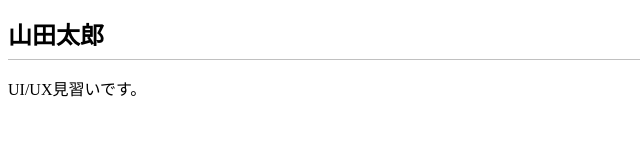
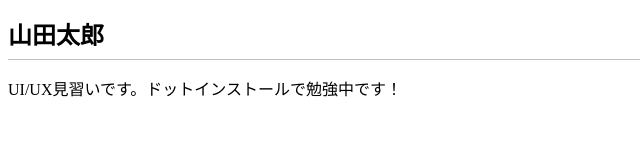
Before and after one commit to ryutaro2020/ryutaro2020.github.io, a plain HTML site: page index.html in a window 1280 px wide. Shown: the whole page, without its empty margins (0-640 px from the left). Drawn offline with Linux system fonts and the light colour scheme.

Commit message:
Add files via upload

```diff
--- a/index.html
+++ b/index.html
@@ -8,6 +8,6 @@
 </head>
 <body>
   <h1>山田太郎</h1>
-  <p>UI/UX見習いです。</p>
+  <p>UI/UX見習いです。ドットインストールで勉強中です！</p>
 </body>
 </html>
```
